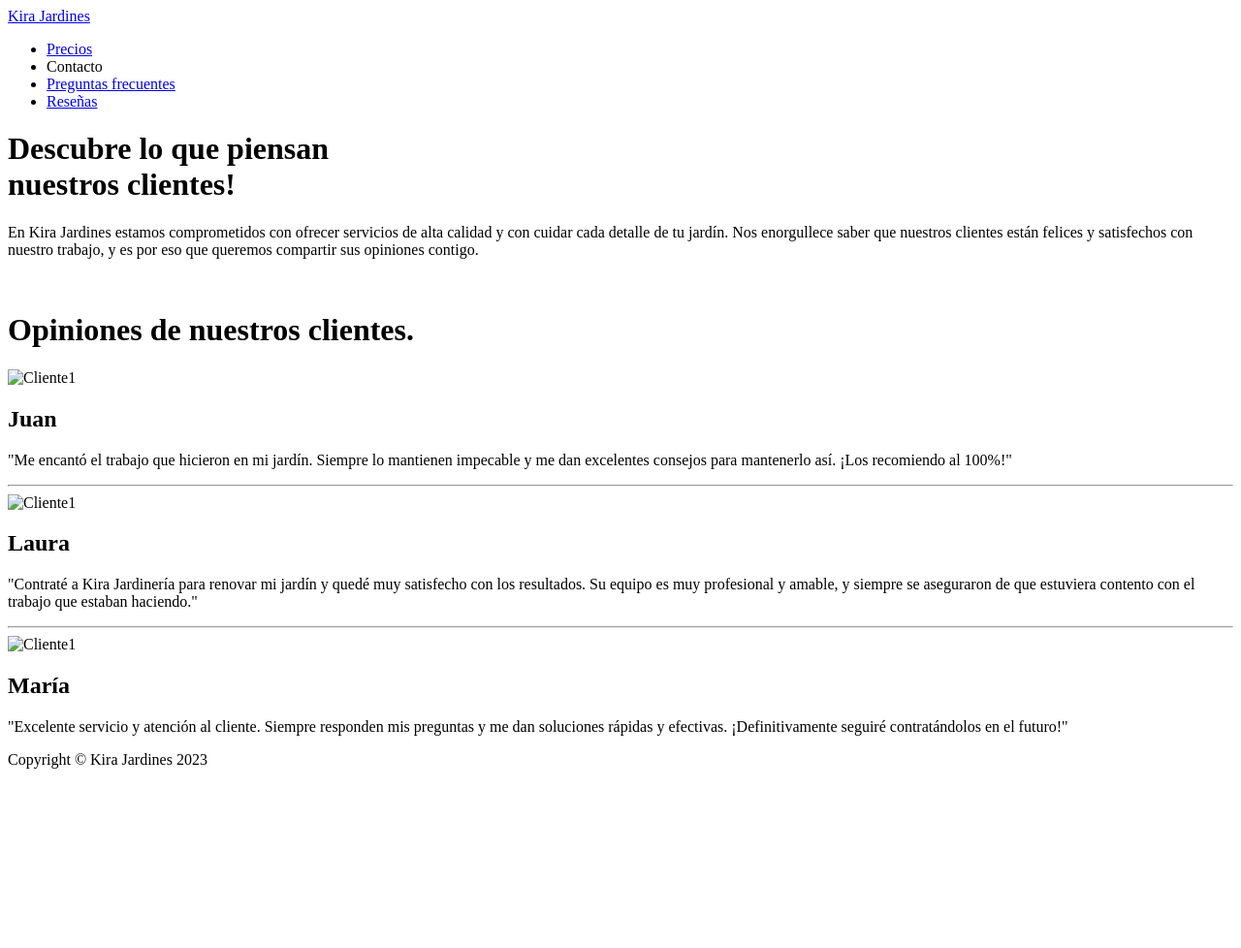
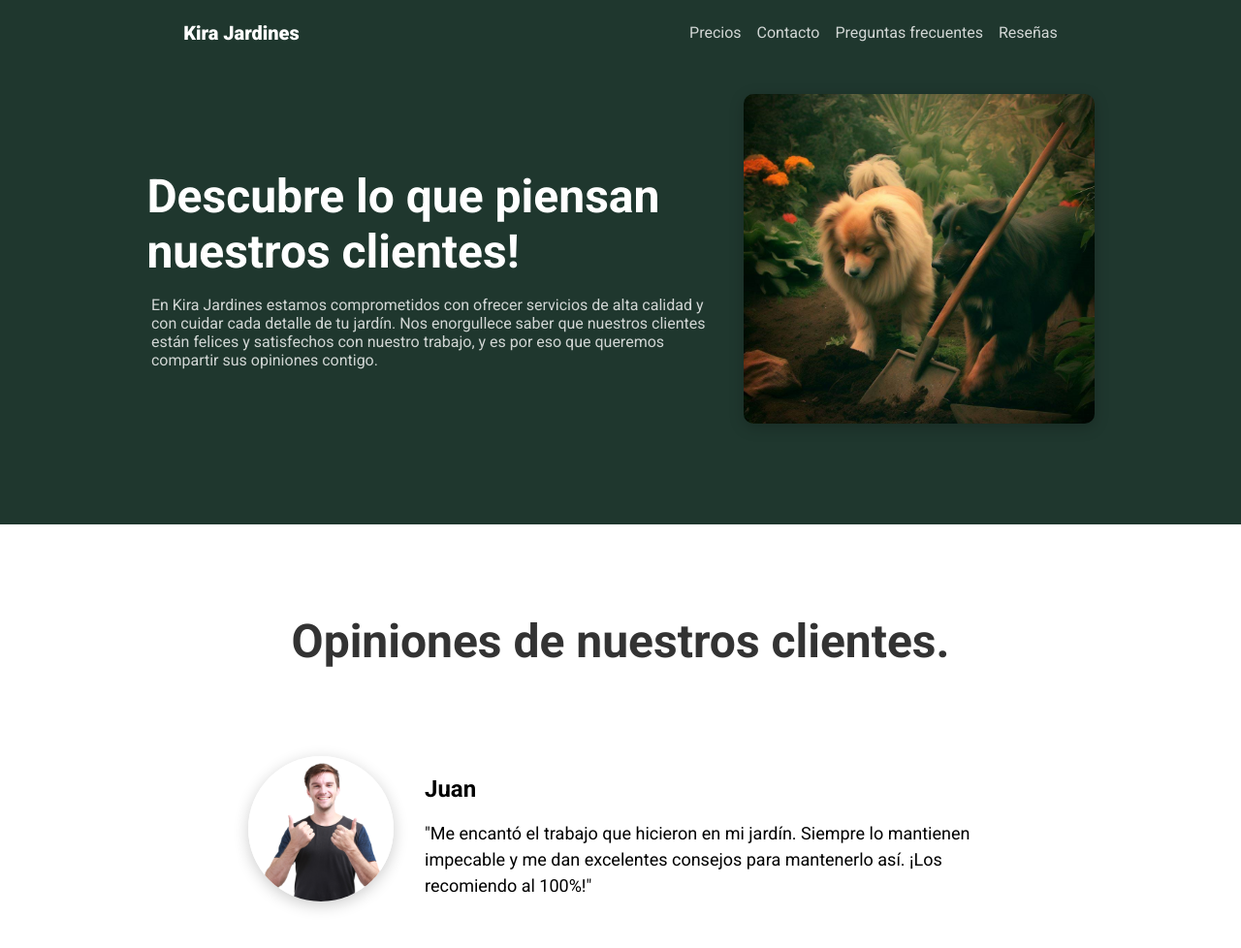
Before and after one commit to Pacoweru/Land-Page, a plain HTML site: page Resenas/Resenas.html in a window 1280 px wide. Shown: the top 978 px of the page at 97% size. Before the commit the page ends 801 px from the top, so only its background shows below. Drawn offline with Linux system fonts and the light colour scheme; the site is published under a folder, as on GitHub Pages, so addresses that start at the root find nothing.

Commit message:
fixed paths and links in Resenas page

```diff
--- a/Resenas/Resenas.html
+++ b/Resenas/Resenas.html
@@ -5,7 +5,7 @@
     <meta http-equiv="X-UA-Compatible" content="IE=edge">
     <meta name="viewport" content="width=device-width, initial-scale=1.0">
     <title>Reseñas Kira Jardines</title>
-    <link rel="stylesheet" href="/Resenas/Resenas.css">
+    <link rel="stylesheet" href="Resenas.css">
     <link rel="preconnect" href="https://fonts.googleapis.com">
 <link rel="preconnect" href="https://fonts.gstatic.com" crossorigin>
 <link href="https://fonts.googleapis.com/css2?family=Roboto:ital,wght@0,100;0,300;0,400;0,500;0,700;0,900;1,100;1,300;1,400;1,500;1,700;1,900&display=swap" rel="stylesheet">
@@ -17,12 +17,12 @@
 <!--Parte del header-->
 
         <div class="header">
-            <div class="logo"><a href="/index.html">Kira Jardines</a></div>
+            <div class="logo"><a href="../index.html">Kira Jardines</a></div>
             <ul class="links">
-                <li><a href="/precios/precios.html">Precios</a></li>
-                <li>Contacto</li>
-                <li><a href="/faq/faq.html">Preguntas frecuentes</a></li>
-                <li><a href="/Resenas/Resenas.html">Reseñas</a></li>
+                <li><a href="../precios/precios.html">Precios</a></li>
+                <li><a href="../contacto/contacto.html">Contacto</a></li>
+                <li><a href="../faq/faq.html">Preguntas frecuentes</a></li>
+                <li>Reseñas</li>
             </ul>
         </div>
 
@@ -34,7 +34,7 @@
             <div class="titulo"><h1>Descubre lo que piensan <br> nuestros clientes!</h1></div>
             <div class="subtxt"><p>En Kira Jardines estamos comprometidos con ofrecer servicios de alta calidad y con cuidar cada detalle de tu jardín. Nos enorgullece saber que nuestros clientes están felices y satisfechos con nuestro trabajo, y es por eso que queremos compartir sus opiniones contigo.</p></div>
         </div>
-        <div class="imgderecha"><img src="/Resenas/Resenas_images/Perrostrabajando.jpeg" alt=""></div>
+        <div class="imgderecha"><img src="Resenas_images/Perrostrabajando.jpeg" alt=""></div>
     </div>
 
 
@@ -45,7 +45,7 @@
         <div class="subtitop"><h1>Opiniones de nuestros clientes.</h1></div>
         <div class="opiniones">
             <div class="opinion">
-                <div class="imgop"><img src="/Resenas/Resenas_images/chico1.jpeg" alt="Cliente1"></div>
+                <div class="imgop"><img src="Resenas_images/chico1.jpeg" alt="Cliente1"></div>
                 <div class="cliente">
                     <h2>Juan</h2>
                     <p>"Me encantó el trabajo que hicieron en mi jardín. Siempre lo mantienen impecable y me dan excelentes consejos para mantenerlo así. ¡Los recomiendo al 100%!"</p>
@@ -53,7 +53,7 @@
             </div>
             <hr>
             <div class="opinion">
-                <div class="imgop"><img src="/Resenas/Resenas_images/chica2.jpg" alt="Cliente1"></div>
+                <div class="imgop"><img src="Resenas_images/chica2.jpg" alt="Cliente1"></div>
                 <div class="cliente">
                     <h2>Laura</h2>
                     <p>"Contraté a Kira Jardinería para renovar mi jardín y quedé muy satisfecho con los resultados. Su equipo es muy profesional y amable, y siempre se aseguraron de que estuviera contento con el trabajo que estaban haciendo."</p>
@@ -61,7 +61,7 @@
             </div>
             <hr>
             <div class="opinion">
-                <div class="imgop"><img src="/Resenas/Resenas_images/chica3.jpg" alt="Cliente1"></div>
+                <div class="imgop"><img src="Resenas_images/chica3.jpg" alt="Cliente1"></div>
                 <div class="cliente">
                     <h2>María</h2>
                     <p>"Excelente servicio y atención al cliente. Siempre responden mis preguntas y me dan soluciones rápidas y efectivas. ¡Definitivamente seguiré contratándolos en el futuro!"</p>
```
